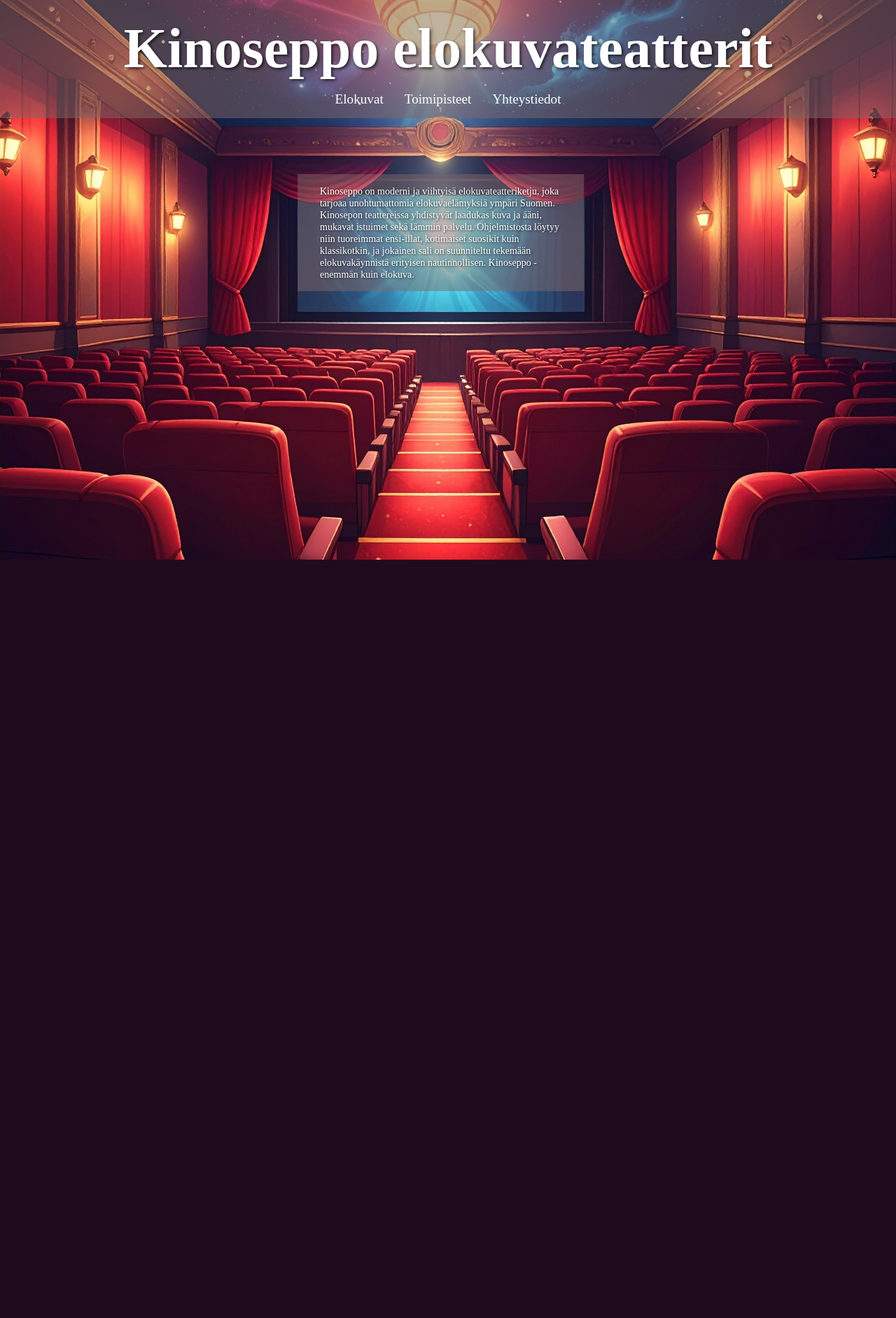
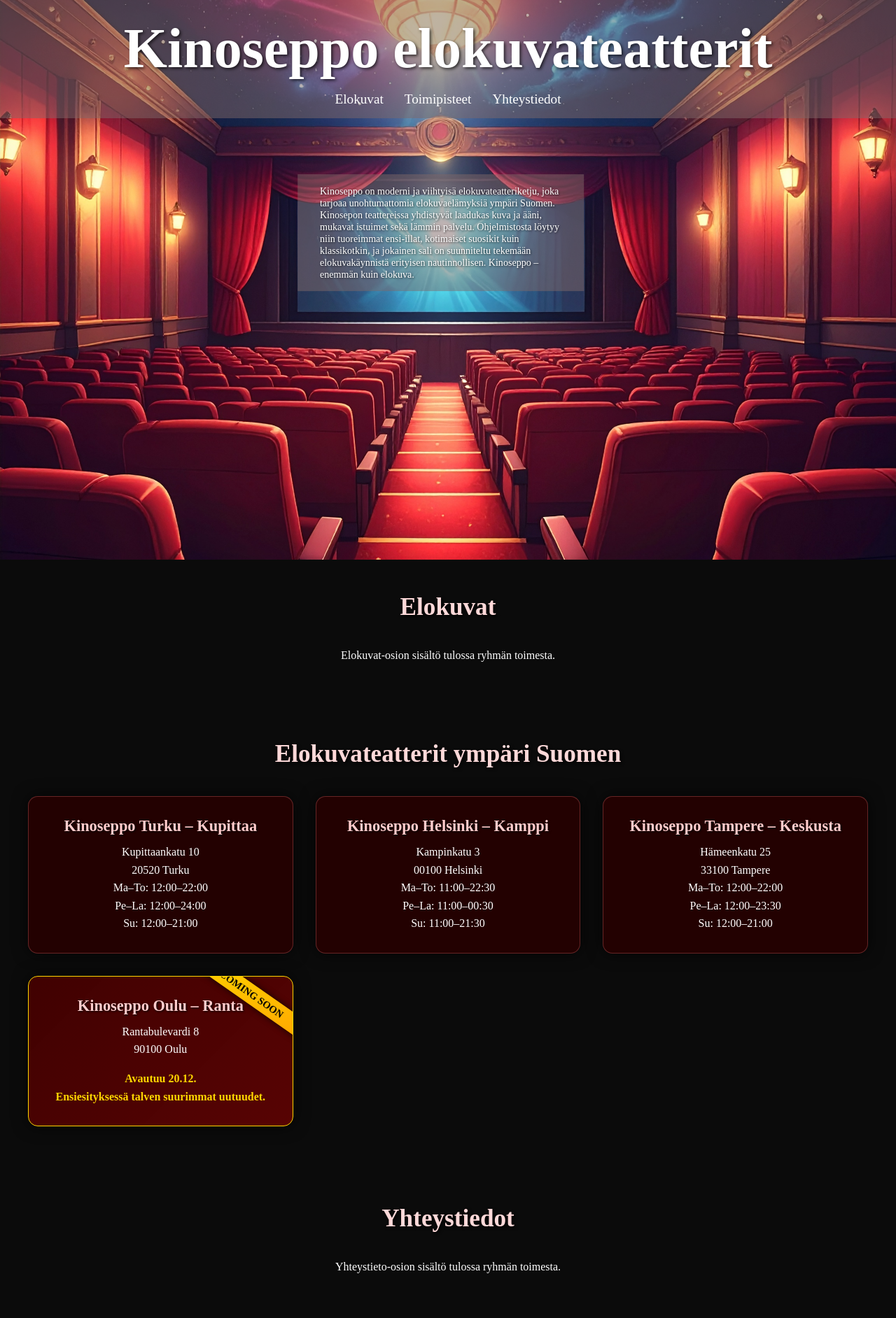
Before and after one commit to Haviaani/BE25Nettisivu, a PHP site: page /etusivu.php in a window 1280 px wide. Shown: the whole page at 70% size. Before the commit the page ends 800 px from the top, so only its background shows below. Run offline with PHP 8.4, Linux system fonts and the light colour scheme.

Commit message:
toimipisteet mukana

```diff
--- a/etusivu.php
+++ b/etusivu.php
@@ -1,5 +1,5 @@
 <!DOCTYPE html>
-<html lang="en">
+<html lang="fi">
 <head>
     <meta charset="UTF-8">
     <meta name="viewport" content="width=device-width, initial-scale=1.0">
@@ -18,14 +18,93 @@
                         <li><a href="#yhteystiedot">Yhteystiedot</a></li>
                     </ul>
                 </nav>
-
             </div>
             <div class="intro">
                 <p>
-                    Kinoseppo on moderni ja viihtyisä elokuvateatteriketju, joka tarjoaa unohtumattomia elokuvaelämyksiä ympäri Suomen. Kinosepon teattereissa yhdistyvät laadukas kuva ja ääni, mukavat istuimet sekä lämmin palvelu. Ohjelmistosta löytyy niin tuoreimmat ensi-illat, kotimaiset suosikit kuin klassikotkin, ja jokainen sali on suunniteltu tekemään elokuvakäynnistä erityisen nautinnollisen. Kinoseppo - enemmän kuin elokuva.
+                    Kinoseppo on moderni ja viihtyisä elokuvateatteriketju, joka tarjoaa unohtumattomia elokuvaelämyksiä ympäri Suomen. Kinosepon teattereissa yhdistyvät laadukas kuva ja ääni, mukavat istuimet sekä lämmin palvelu. Ohjelmistosta löytyy niin tuoreimmat ensi-illat, kotimaiset suosikit kuin klassikotkin, ja jokainen sali on suunniteltu tekemään elokuvakäynnistä erityisen nautinnollisen. Kinoseppo – enemmän kuin elokuva.
                 </p>
             </div>
         </div>
     </header>
+
+    <main>
+
+        <!-- Elokuvat-osio, ryhmän täydennettäväksi -->
+        <section id="elokuvat" class="branch-section">
+            <h2>Elokuvat</h2>
+            <p style="margin-top: 2rem;">
+                Elokuvat-osion sisältö tulossa ryhmän toimesta.
+            </p>
+        </section>
+
+        <!-- Toimipisteet – TÄMÄ ON SINUN OSUUTESI -->
+        <section id="toimipisteet" class="branch-section">
+            <h2>Elokuvateatterit ympäri Suomen</h2>
+
+            <div class="branch-grid">
+
+                <div class="branch-card">
+                    <h3>Kinoseppo Turku – Kupittaa</h3>
+                    <p class="branch-address">
+                        Kupittaankatu 10<br>
+                        20520 Turku
+                    </p>
+                    <p class="branch-hours">
+                        Ma–To: 12:00–22:00<br>
+                        Pe–La: 12:00–24:00<br>
+                        Su: 12:00–21:00
+                    </p>
+                </div>
+
+                <div class="branch-card">
+                    <h3>Kinoseppo Helsinki – Kamppi</h3>
+                    <p class="branch-address">
+                        Kampinkatu 3<br>
+                        00100 Helsinki
+                    </p>
+                    <p class="branch-hours">
+                        Ma–To: 11:00–22:30<br>
+                        Pe–La: 11:00–00:30<br>
+                        Su: 11:00–21:30
+                    </p>
+                </div>
+
+                <div class="branch-card">
+                    <h3>Kinoseppo Tampere – Keskusta</h3>
+                    <p class="branch-address">
+                        Hämeenkatu 25<br>
+                        33100 Tampere
+                    </p>
+                    <p class="branch-hours">
+                        Ma–To: 12:00–22:00<br>
+                        Pe–La: 12:00–23:30<br>
+                        Su: 12:00–21:00
+                    </p>
+                </div>
+
+                <div class="branch-card coming-soon">
+                    <h3>Kinoseppo Oulu – Ranta</h3>
+                    <p class="branch-address">
+                        Rantabulevardi 8<br>
+                        90100 Oulu
+                    </p>
+                    <p class="branch-opening">
+                        Avautuu 20.12.<br>
+                        Ensiesityksessä talven suurimmat uutuudet.
+                    </p>
+                </div>
+
+            </div>
+        </section>
+
+        <!-- Yhteystiedot-osio, ryhmän täydennettäväksi -->
+        <section id="yhteystiedot" class="branch-section">
+            <h2>Yhteystiedot</h2>
+            <p style="margin-top: 2rem;">
+                Yhteystieto-osion sisältö tulossa ryhmän toimesta.
+            </p>
+        </section>
+
+    </main>
 </body>
 </html>
--- a/index.php
+++ b/index.php
@@ -1,6 +1,3 @@
 <?php
 
 include 'etusivu.php';
-include 'toimipisteet.php';
-
-?>
```
Also changed, not shown: toimipisteet.php (deleted, +0 -70 lines).
